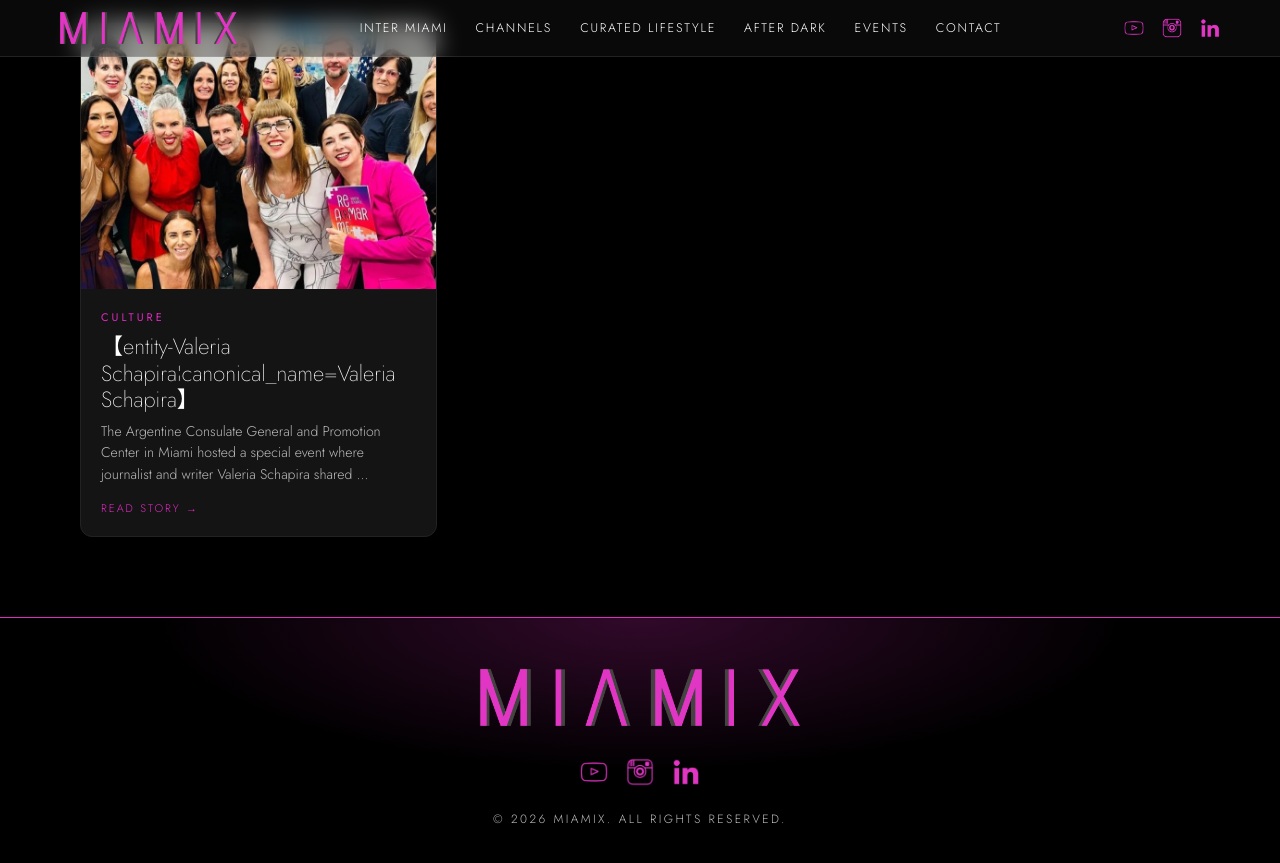
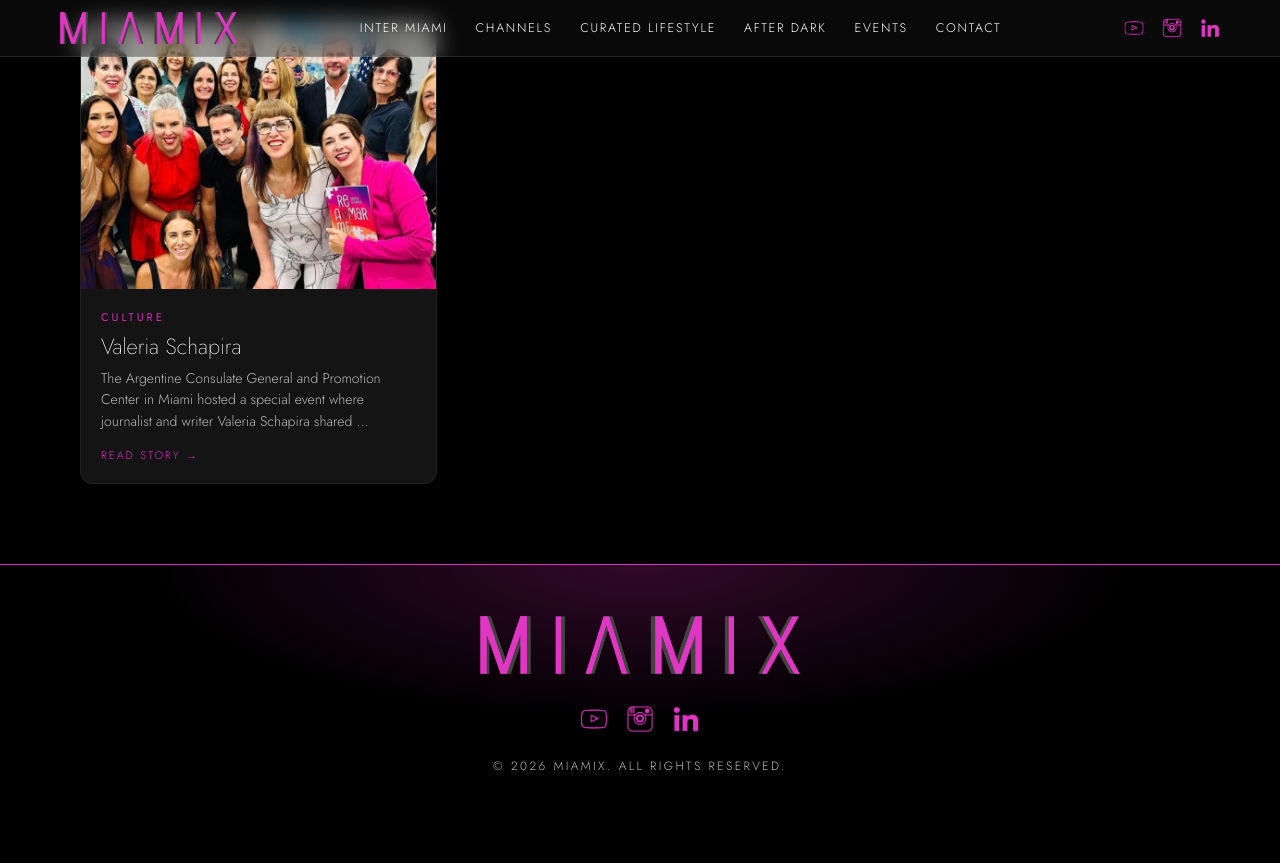
Before and after one commit to MIAMIX-io/MIAMIX.VIP-Site, a Jekyll site: the page built from culture.html, in a window 1280 px wide and 900 px high, scrolled down 1930 px. Shown: the top 863 px of the window. Built offline with Jekyll 4.4.1, drawn with Linux system fonts in a browser that asks for light colours.

Commit message:
Update 2019-06-19-valeria-schapira.md

```diff
--- a/_posts/Culture/2019-06-19-valeria-schapira.md
+++ b/_posts/Culture/2019-06-19-valeria-schapira.md
@@ -1,7 +1,7 @@
 ---
-title: "【entity-Valeria Schapira¦canonical_name=Valeria Schapira】"
+title: "Valeria Schapira"
 page_title: "New Book In Miami"
-description: "New Book Release In Miami The Argentine Consulate General and Promotion Center in Miami hosted a special event where journalist and writer 【entity-Valeria Schapira¦canonical_name=Valeria Schapira】 shared her latest book with the public. The event brought together readers, friends, and literature lovers in a relaxed and highly participatory atmosphere. With her approachable and charismatic style, Valeria spoke about the spirit of her new work, which invites reflection and self-discovery. Known for her ability to connect with people's emotions, the author also shared anecdotes from her creative process and encouraged those present to view life's challenges with optimism and resilience. The event was produced by Silvina Fuentes, who has promoted numerous cultural gatherings in Miami that bring the Argentine and Latin American communities closer to literary, artistic, and musical figures. Her collaboration with the consulate allowed for an intimate and intimate space between the author and the audience."
+description: "New Book Release In Miami The Argentine Consulate General and Promotion Center in Miami hosted a special event where journalist and writer Valeria Schapira shared her latest book with the public. The event brought together readers, friends, and literature lovers in a relaxed and highly participatory atmosphere. With her approachable and charismatic style, Valeria spoke about the spirit of her new work, which invites reflection and self-discovery. Known for her ability to connect with people's emotions, the author also shared anecdotes from her creative process and encouraged those present to view life's challenges with optimism and resilience. The event was produced by Silvina Fuentes, who has promoted numerous cultural gatherings in Miami that bring the Argentine and Latin American communities closer to literary, artistic, and musical figures. Her collaboration with the consulate allowed for an intimate and intimate space between the author and the audience."
 date: 2019-06-19
 cover_image: /images/culture/vva14-1024x709.jpg
 external_url: "https://www.miamix.io/culture-arts/valeria-schapira-miamix"
```
